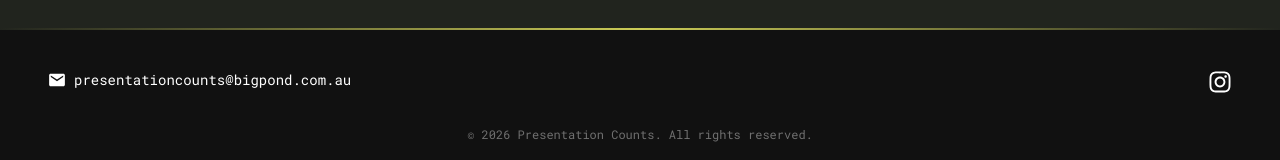
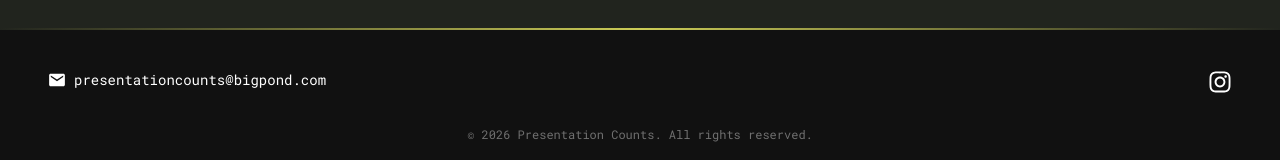
Before and after one commit to Dev-EthanR/presentation-counts-website, a Next.js app: page / in a window 1280 px wide. Shown: the part 2016-2176 px from the top of the page. Built offline with nearby package versions, Linux system fonts and the light colour scheme.

Commit message:
update redirect

```diff
--- a/app/components/Footer.tsx
+++ b/app/components/Footer.tsx
@@ -24,12 +24,12 @@ const Footer = () => {
         <div className="flex flex-col  md:flex-row justify-between  max-w-375 w-full mx-auto">
           <div className="flex flex-col pl-12 pt-2 lg:block">
             <Link
-              href="mailto:presentationcounts@bigpond.com.au"
+              href="mailto:presentationcounts@bigpond.com"
               aria-label="Email us"
               className="flex items-center gap-2 hover:text-yellow-400 transition-colors"
             >
               <IoMdMail className="text-lg shrink-0" />
-              <span className="text-sm">presentationcounts@bigpond.com.au</span>
+              <span className="text-sm">presentationcounts@bigpond.com</span>
             </Link>
           </div>
           <div className="mx-12 mt-2">
```
Also changed, not shown: vercel.json (added).
